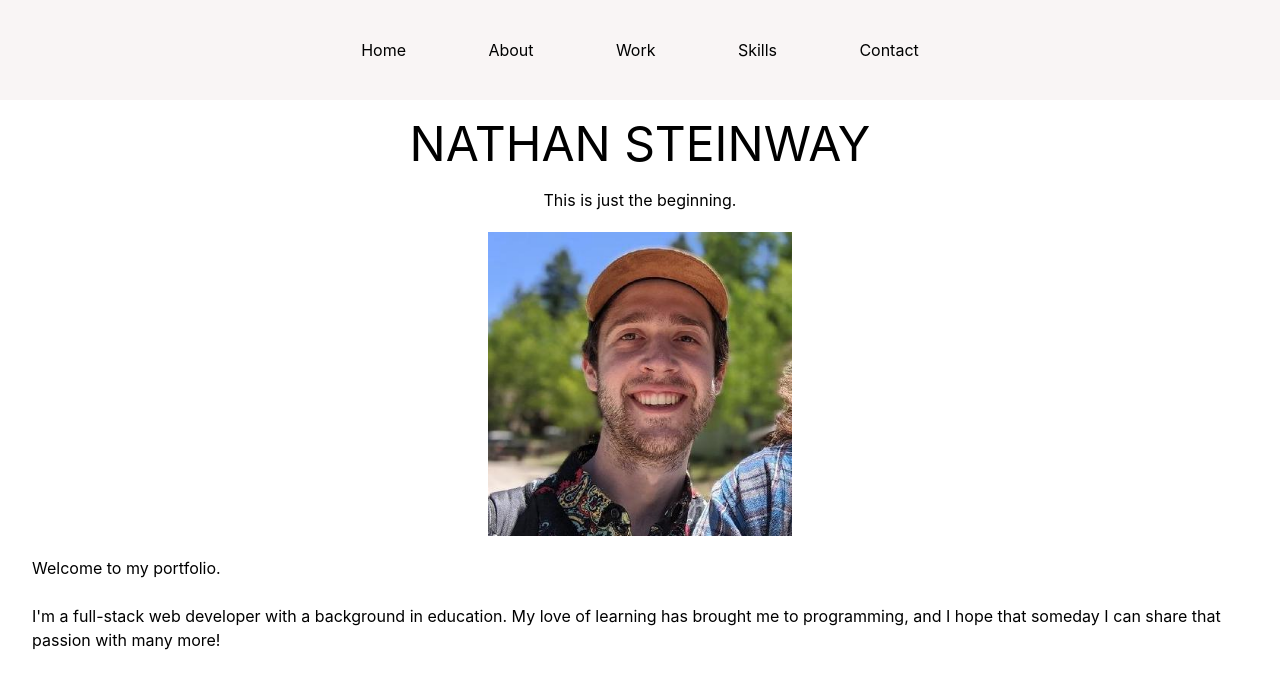
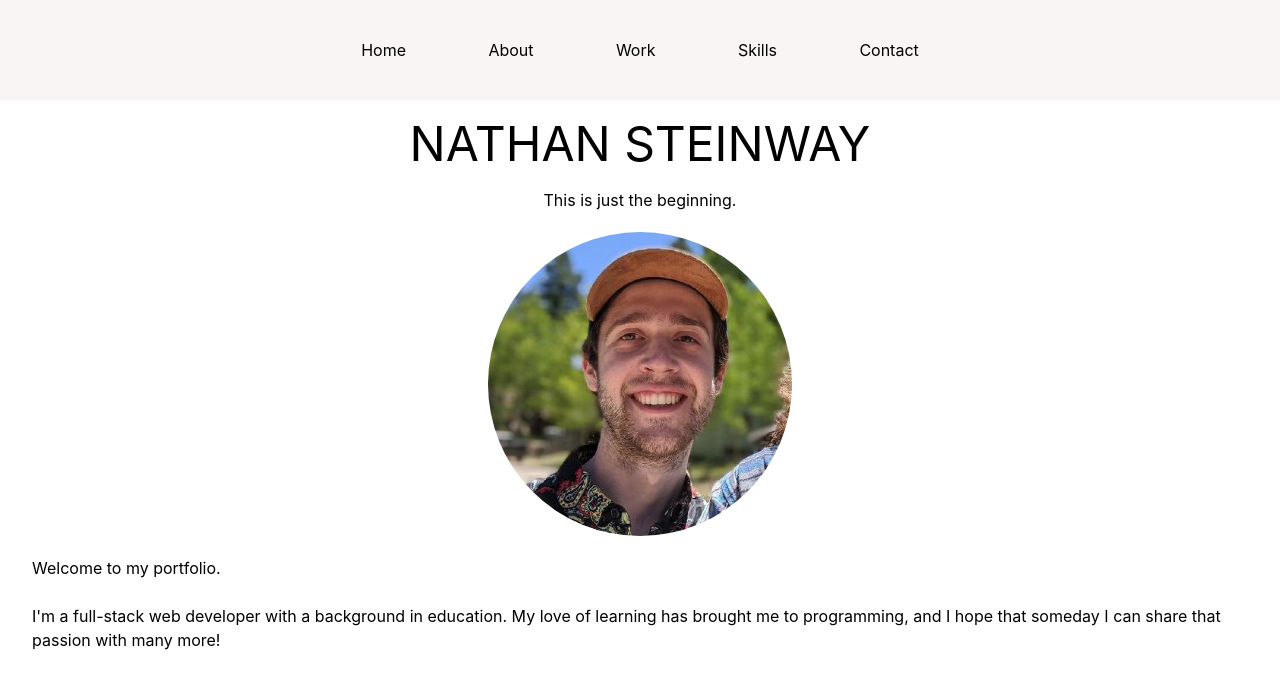
Before and after one commit to NathanSteinway/ultra-giga-gang, a React (Create React App) app: page / in a window 1280 px wide. Shown: the top 688 px of the page. Built offline with nearby package versions, Linux system fonts and the light colour scheme.

Commit message:
added work component

```diff
--- a/src/components/About.jsx
+++ b/src/components/About.jsx
@@ -15,8 +15,8 @@ function About() {
                 <p>This is just the beginning.</p>
             </dive>
 
-            <div className='flex mx-auto w-1/4 h-1/4 pt-5'>
-                <img src={Me} className='object-scale-down' style={{ width: "100%" }} alt="cover" />
+            <div className='flex mx-auto w-1/4 h-1/4 pt-5 '>
+                <img src={Me} className='rounded-full object-scale-down' style={{ width: "100%" }} alt="cover" />
             </div>
 
             <div className='flex-wrap pt-5'>
--- /dev/null
+++ b/src/components/Work.jsx
@@ -0,0 +1,7 @@
+import React from 'react';
+
+function Work() {
+    return();
+}
+
+export default Work;
```
